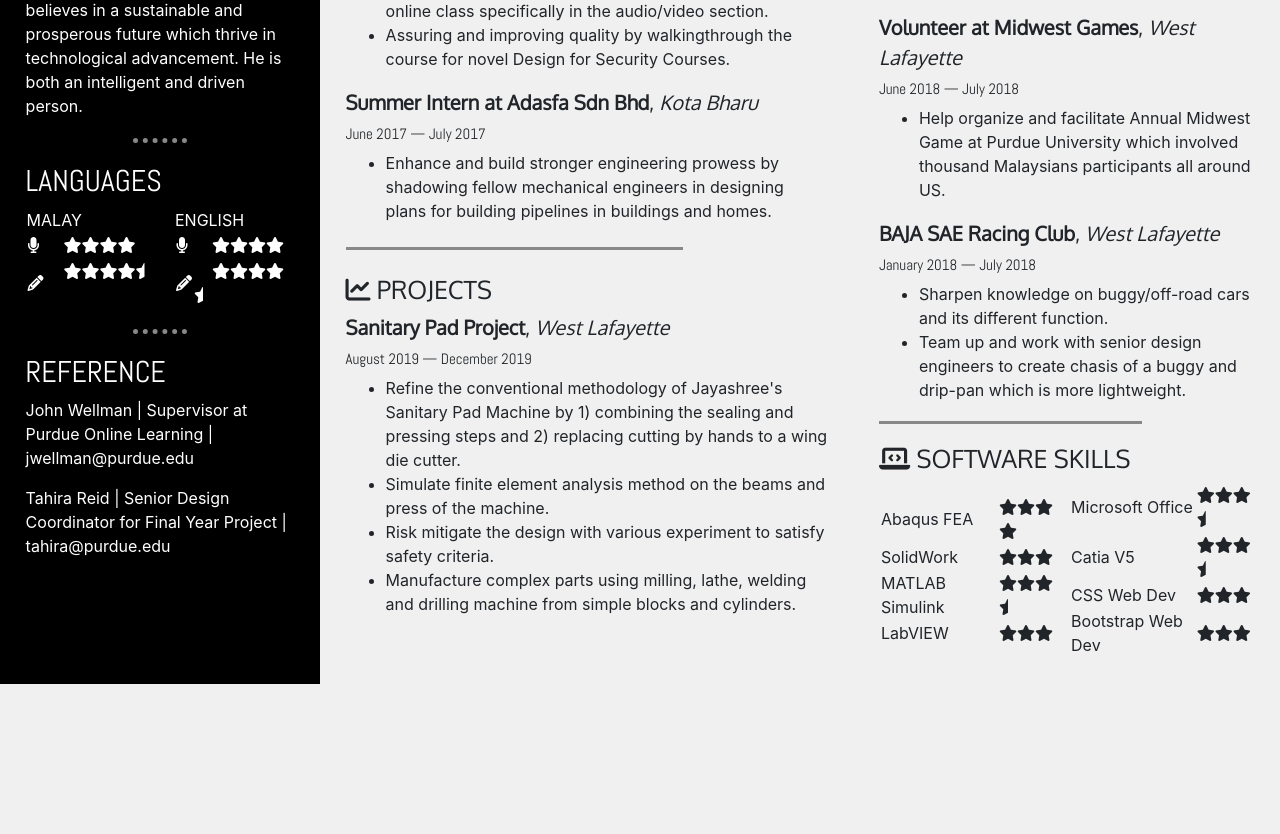
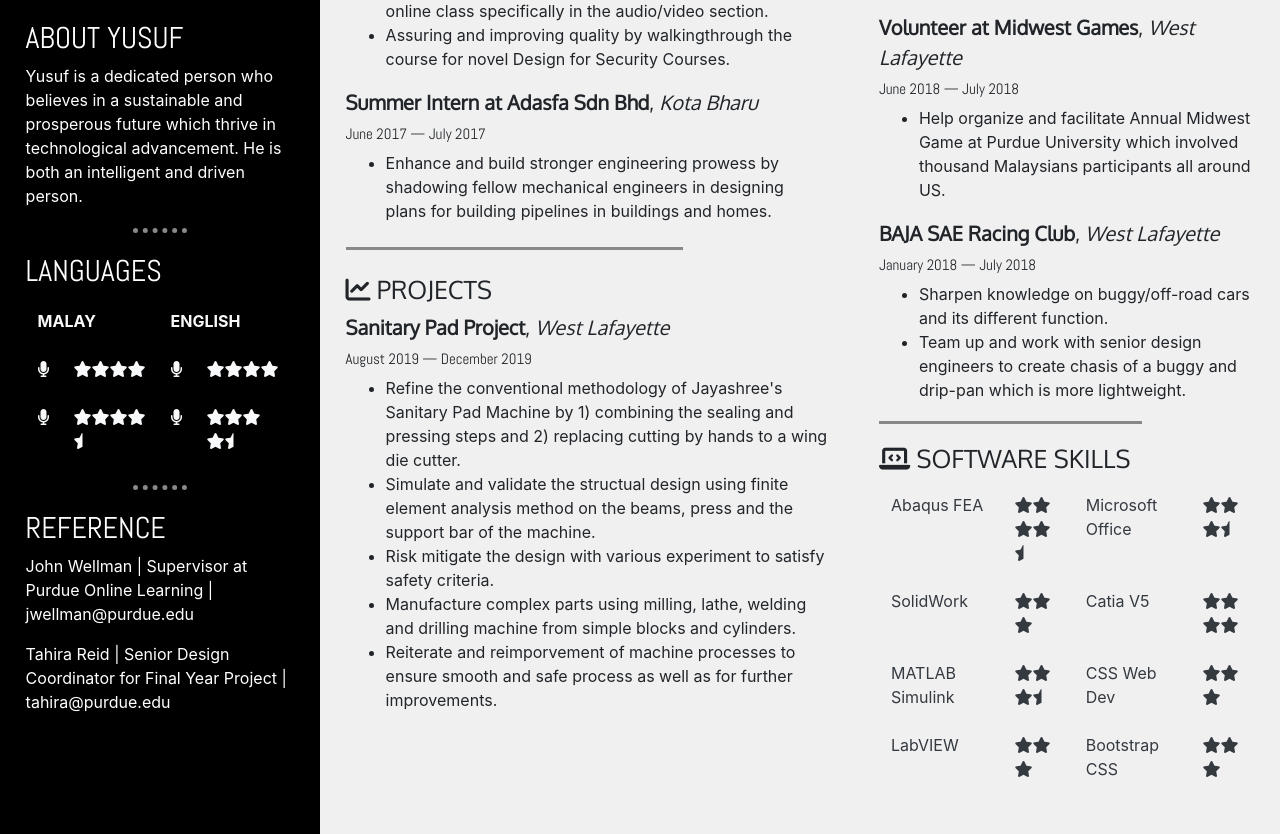
Before and after one commit to yusufyaacob/resumeproject, a plain HTML site: page index.html in a window 1280 px wide. Shown: the part 688-1522 px from the top of the page. Before the commit the page ends 1372 px from the top, so only its background shows below. Drawn offline with nearby package versions, Linux system fonts and the light colour scheme.

Commit message:
Add files via upload

```diff
--- a/index.html
+++ b/index.html
@@ -3,7 +3,7 @@
 
 <head>
   <meta charset="utf-8">
-  <title> 🦠 Yusuf Resume Project 🦠</title>
+  <title>Yusuf Resume Project</title>
   <!-- CSS Stylesheets -->
   <link rel="stylesheet" href="https://stackpath.bootstrapcdn.com/bootstrap/4.4.1/css/bootstrap.min.css" integrity="sha384-Vkoo8x4CGsO3+Hhxv8T/Q5PaXtkKtu6ug5TOeNV6gBiFeWPGFN9MuhOf23Q9Ifjh" crossorigin="anonymous">
   <link rel="stylesheet" href="styles.css">
@@ -11,7 +11,6 @@
   <script src="https://kit.fontawesome.com/98c3bd6aac.js" crossorigin="anonymous"></script>
   <!-- Google Font -->
   <link href="https://fonts.googleapis.com/css?family=Abel|Oxygen&display=swap" rel="stylesheet">
-
 
 </head>
 
@@ -26,7 +25,7 @@
       <hr>
       <section class="contactinfo">
         <h2>CONTACT INFO</h2>
-        <table class="contact-table">
+        <table class="table table-borderless text-light bg-gray-dark">
           <tr>
             <td><i class="fas fa-mobile fa-2x contact-icon"></i></td>
             <td>+60 109888616</td>
@@ -52,34 +51,27 @@
       <section class="languages">
         <h2>LANGUAGES</h2>
 
-        <table class="language-table">
+        <table class="table table-borderless text-light bg-gray-dark">
+          <thead>
             <tr>
-            <td> MALAY
-              <table>
+              <th scope="col" colspan="2">MALAY</th>
+              <th scope="col" colspan="2">ENGLISH</th>
+            </tr>
+          </thead>
+          <tbody>
             <tr>
-                  <td><i class="fas fa-microphone"></i> </td>
-                  <td><i class="fas fa-star firststar"></i><i class="fas fa-star"></i><i class="fas fa-star"></i><i class="fas fa-star"></i><i class="fas fa-star"></i></td>
+              <td><i class="fas fa-microphone"></i></td>
+              <td><i class="fas fa-star"></i><i class="fas fa-star"></i><i class="fas fa-star"></i><i class="fas fa-star"></i></td>
+              <td><i class="fas fa-microphone"></i></td>
+              <td><i class="fas fa-star"></i><i class="fas fa-star"></i><i class="fas fa-star"></i><i class="fas fa-star"></i></td>
             </tr>
             <tr>
-                  <td><i class="fas fa-pencil-alt"></i></td>
-                  <td><i class="fas fa-star firststar"></i><i class="fas fa-star"></i><i class="fas fa-star"></i><i class="fas fa-star"></i><i class="fas fa-star"></i><i class="fas fa-star-half"></i><i class="fas fa-star firststar"></i><i
-                      class="fas fa-star firststar"></i></td>
+              <td><i class="fas fa-microphone"></i></td>
+              <td><i class="fas fa-star"></i><i class="fas fa-star"></i><i class="fas fa-star"></i><i class="fas fa-star"></i><i class="fas fa-star-half"></i></td>
+              <td><i class="fas fa-microphone"></i></td>
+              <td><i class="fas fa-star"></i><i class="fas fa-star"></i><i class="fas fa-star"></i><i class="fas fa-star"><i class="fas fa-star-half"></i></i></td>
             </tr>
-              </table>
-            </td>
-            <td> ENGLISH
-              <table>
-                <tr>
-                  <td><i class="fas fa-microphone"></i> </td>
-                  <td><i class="fas fa-star firststar"></i><i class="fas fa-star"></i><i class="fas fa-star"></i><i class="fas fa-star"></i><i class="fas fa-star"></i></td>
-                </tr>
-                <tr>
-                  <td><i class="fas fa-pencil-alt"></i></td>
-                  <td><i class="fas fa-star firststar"></i><i class="fas fa-star"></i><i class="fas fa-star"></i><i class="fas fa-star"></i><i class="fas fa-star"></i><i class="fas fa-star-half"></i></td>
-                </tr>
-              </table>
-            </td>
-          </tr>
+          </tbody>
         </table>
 
       </section>
@@ -128,9 +120,10 @@
       <ul>
         <li>Refine the conventional methodology of Jayashree's Sanitary Pad Machine by 1) combining the sealing and
           pressing steps and 2) replacing cutting by hands to a wing die cutter.</li>
-        <li>Simulate finite element analysis method on the beams and press of the machine.</li>
+        <li>Simulate and validate the structual design using finite element analysis method on the beams, press and the support bar of the machine.</li>
         <li>Risk mitigate the design with various experiment to satisfy safety criteria.</li>
         <li>Manufacture complex parts using milling, lathe, welding and drilling machine from simple blocks and cylinders.</li>
+        <li>Reiterate and reimporvement of machine processes to ensure smooth and safe process as well as for further improvements.</li>
       </ul>
 
     </div>
@@ -150,7 +143,7 @@
       </ul>
       <hr class="whiteline">
 
-      <h3><i class="fas fa-award title"></i> Extra-curricular activities</h3>
+      <h3><i class="fas fa-award title"></i> EXTRA CURRICULAR ACTIVITY</h3>
       <h4><strong>Logistic Officer at Purdue University Malaysian Student Association</strong>, <em>West Lafayette</em>
       </h4>
       <h5>August 2017 — August 2018</h5>
@@ -175,54 +168,38 @@
       </ul>
       <hr class="whiteline">
 
-
       <h3><i class="fas fa-laptop-code title"></i> SOFTWARE SKILLS</h3>
-      <table cellspacing="10">
-        <td>
-          <table>
+      <table class="table table-borderless text-dark skill-table">
+        <tbody>
           <tr>
             <td>Abaqus FEA</td>
-              <td><i class="fas fa-star"></i><i class="fas fa-star"></i><i class="fas fa-star"></i><i class="fas fa-star"></i><i class="fas fa-star laststar"></i></td>
+            <td><i class="fas fa-star"></i><i class="fas fa-star"></i><i class="fas fa-star"></i><i class="fas fa-star"></i><i class="fas fa-star-half"></i></td>
+            <td>Microsoft Office</td>
+            <td><i class="fas fa-star"></i><i class="fas fa-star"></i><i class="fas fa-star"></i><i class="fas fa-star-half"></i></td>
           </tr>
           <tr>
             <td>SolidWork</td>
             <td><i class="fas fa-star"></i><i class="fas fa-star"></i><i class="fas fa-star"></i></td>
+            <td>Catia V5</td>
+            <td><i class="fas fa-star"></i><i class="fas fa-star"></i><i class="fas fa-star"></i><i class="fas fa-star"></i></td>
           </tr>
           <tr>
             <td>MATLAB Simulink</td>
             <td><i class="fas fa-star"></i><i class="fas fa-star"></i><i class="fas fa-star"></i><i class="fas fa-star-half"></i></td>
+            <td>CSS Web Dev</td>
+            <td><i class="fas fa-star"></i><i class="fas fa-star"></i><i class="fas fa-star"></i></td>
           </tr>
           <tr>
             <td>LabVIEW</td>
             <td><i class="fas fa-star"></i><i class="fas fa-star"></i><i class="fas fa-star"></i></td>
-            </tr>
-          </table>
-        </td>
-        <td>
-          <table>
-            <tr>
-              <td>Microsoft Office</td>
-              <td><i class="fas fa-star"></i><i class="fas fa-star"></i><i class="fas fa-star"></i><i class="fas fa-star-half"></i></td>
-            </tr>
-            <tr>
-              <td>Catia V5</td>
-              <td><i class="fas fa-star"></i><i class="fas fa-star"></i><i class="fas fa-star"></i><i class="fas fa-star-half"></i></td>
-            </tr>
-            <tr>
-              <td>CSS Web Dev</td>
+            <td>Bootstrap CSS</td>
             <td><i class="fas fa-star"></i><i class="fas fa-star"></i><i class="fas fa-star"></i></td>
           </tr>
-            <tr>
-              <td>Bootstrap Web Dev</td>
-              <td><i class="fas fa-star"></i><i class="fas fa-star"></i><i class="fas fa-star"></i></td>
-            </tr>
-          </table>
-        </td>
+        </tbody>
       </table>
 
     </div>
   </div>
-
 </body>
 
 </html>
```
Lines whose indentation alone changed are shown as unchanged.
